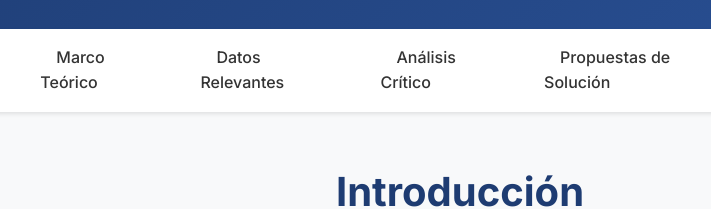
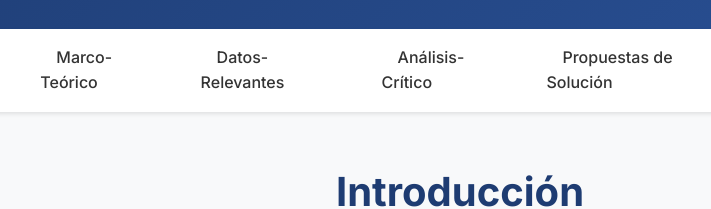
Before and after one commit to rodolfoareguar13-hue/Pagina-Web-Computaci-n-y-sociedad, a plain HTML site: page index.html in a window 1280 px wide. Shown: the part 189-398 px from the top of the page, 180-891 px from the left. Drawn offline with Linux system fonts and the light colour scheme.

Commit message:
Update index.html

```diff
--- a/index.html
+++ b/index.html
@@ -33,9 +33,9 @@
         <div class="container">
             <ul class="nav-menu">
                 <li><a href="#introduccion">Introducción</a></li>
-                <li><a href="#marco-teorico">Marco Teórico</a></li>
-                <li><a href="#datos">Datos Relevantes</a></li>
-                <li><a href="#analisis">Análisis Crítico</a></li>
+                <li><a href="#marco-teorico">Marco-Teórico</a></li>
+                <li><a href="#datos">Datos-Relevantes</a></li>
+                <li><a href="#analisis">Análisis-Crítico</a></li>
                 <li><a href="#soluciones">Propuestas de Solución</a></li>
                 <li><a href="#conclusion">Conclusión</a></li>
                 <li><a href="#referencias">Referencias</a></li>
```
